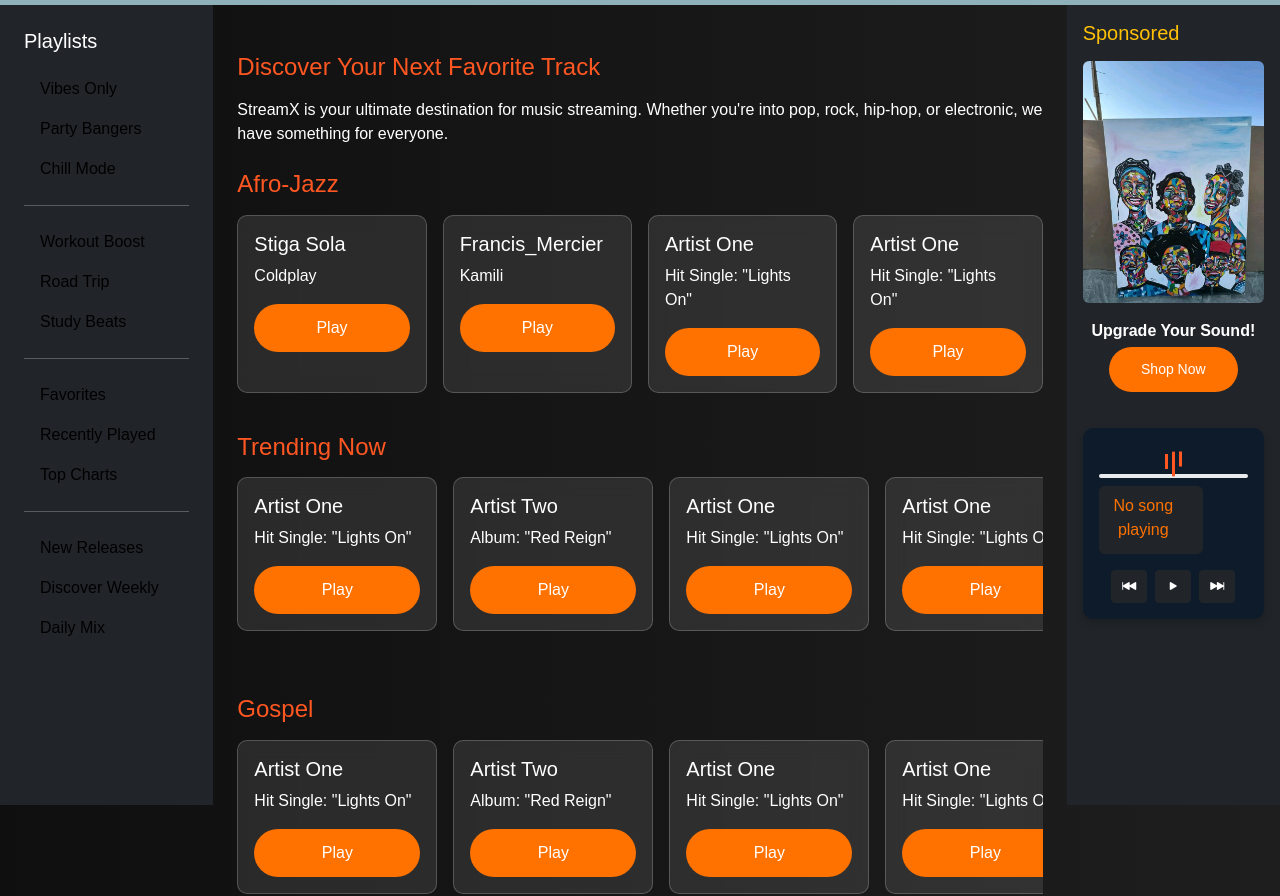
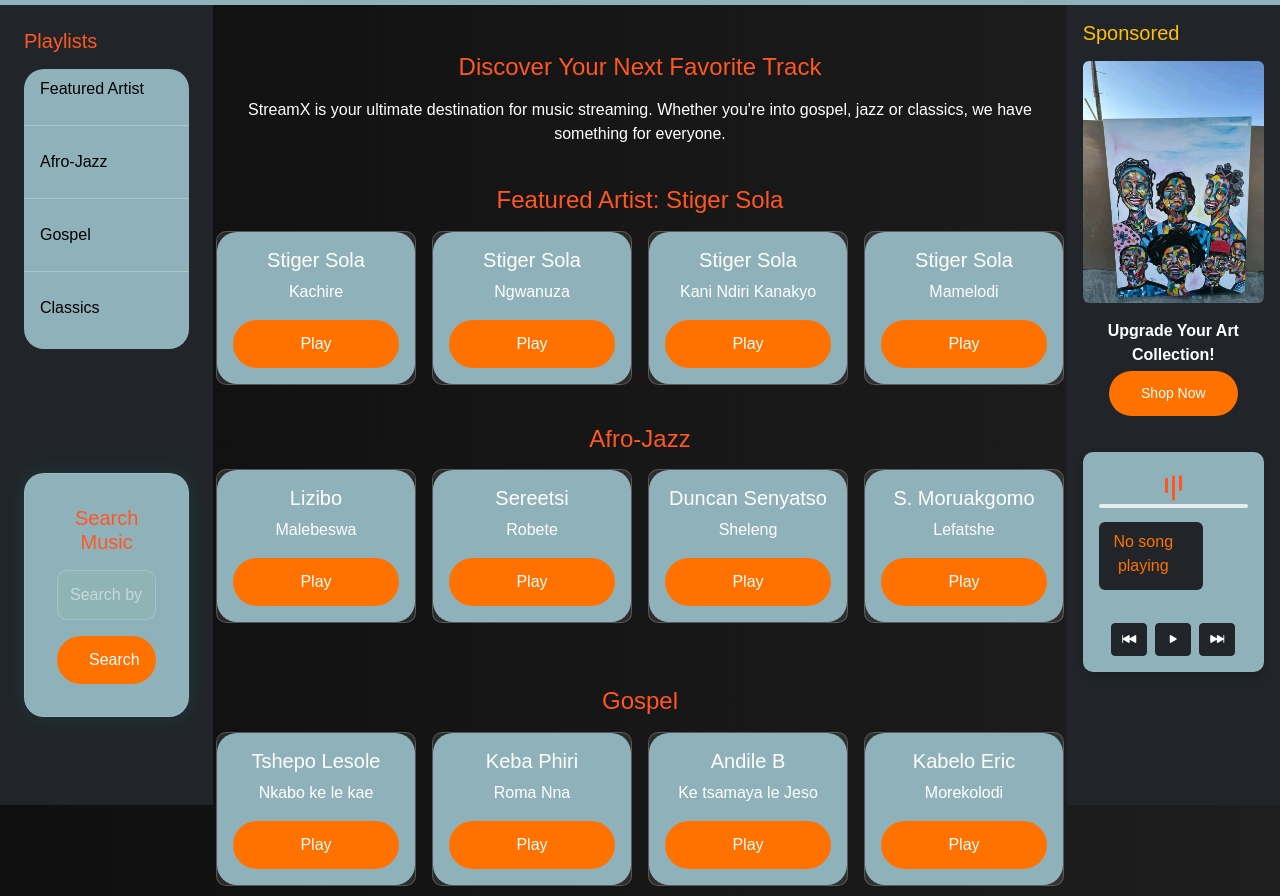
Before and after one commit to bida23-246/BIDA23-246, a plain HTML site: page music.html in a window 1280 px wide. Shown: the part 63-959 px from the top of the page. Drawn offline with nearby package versions, Linux system fonts and the light colour scheme.

Commit message:
Update music.html

```diff
--- a/music.html
+++ b/music.html
@@ -11,8 +11,15 @@
 
   /* Main */
   main { flex: 1;
+    display: flex; /* Enable Flexbox */
+  flex-direction: column; /* Stack items vertically */
+  justify-content: center; /* Center items vertically */
+  align-items: center; /* Center items horizontally */
+  text-align: center; /* Center-align text */
+  padding: 2rem; /* Add padding for better spacing */
+  overflow-y: auto; /* Allow scrolling if content overflows */
+
   }
-
   main h4 { margin-top: 1.5rem; margin-bottom: 0.5rem; }
 
   .leftbar { justify-content: center;}
@@ -21,26 +28,24 @@
   header nav button { border-color: white; color: white; transition: all 0.3s ease-in-out; }
   header nav button:hover { background-color: white; color: #dc3545; }
 
-/* Responsive tweaks */
   @media (max-width: 768px) { aside { display: none; }
   .container-fluid > .row > main { width: 100%; }
-  /* Make the header buttons stacked on mobile */
   header nav { flex-direction: column; align-items: center; } }
 
    /* current  styles */
-  .bg-custom-orange { background-color: #0d1b2a } /* Player controls background */
+  .bg-custom-orange { background: #8fb1ba; }
   .btn-custom-orange { background-color: #ff7200; /* Button colours */
                        color: white;
                        border: none;}
 
-   btn-custom-orange:hover { background-color: #e66a00; /* Slightly darker orange for hover effect */
+   btn-custom-orange:hover { background-color: #e66a00;
                              color: white; }
 
   .glassmorphism {
     background: rgba(255, 255, 255, 0.1); /* Semi-transparent white */
     backdrop-filter: blur(10px); /* Blur effect */
     -webkit-backdrop-filter: blur(10px); /* Safari support */
-    border: 1px solid rgba(255, 255, 255, 0.2); /* Subtle border */
+    border: 1px solid rgba(255, 255, 255, 0.2);
     border-radius: 10px; /* Current */ }
 
      /* Interactive elements styling */
@@ -69,22 +74,35 @@
                height: 100vh;
                overflow-y: auto; }
 
+    .leftbar ul , .card-body  {background: #8fb1ba;
+                               border-radius: 20px;}
+    .leftbar ul {height: 280px;}
+    .searchbar { background: #8fb1ba; /* Same background as pricing-card */
+                 border-radius: 20px;
+                 padding: 2rem; /* Inner padding */
+                 margin-top: 7.75rem;
+                 backdrop-filter: blur(16px); /* Blur effect */
+                 box-shadow: 0 0 20px rgba(0, 255, 255, 0.1); /* Subtle shadow */
+                 border: 1px solid rgba(255, 255, 255, 0.1); /* Border style */
+                 transition: transform 0.3s ease, box-shadow 0.3s ease; /* Smooth transitions */}
+
 
     /* Aside */
     #progressBar {
-    height: 4px; /* Adjust the height to make it thinner */
-    background-color: #ff7200; /* Optional: Change the background color */
-    border-radius: 2px; /* Optional: Add rounded corners */}
-
-    /* Ensure spacing between advert and controls */
+                height: 4px;
+                background-color: #ff7200;
+                border-radius: 2px; }
     #player-controls {
-    margin-top: 20px; /* Add spacing above the controls */
-    border-radius: 10px; /* Optional: Add rounded corners */
-    box-shadow: 0 4px 8px rgba(0, 0, 0, 0.2); /* Optional: Add shadow for better visibility */}
-
-    /* Adjust the Now Playing section */
+                height: 220px; /* Recommended height */
+                margin-top: 20px;
+                border-radius: 10px;
+                box-shadow: 0 4px 8px rgba(0, 0, 0, 0.2);
+                display: flex;
+                flex-direction: column;
+                justify-content: space-between;
+                padding: 10px;}
     .now-playing {
-      max-width: 70%; /* Ensure it doesn't take too much space */}
+    max-width: 70%; }
     #player-controls .btn {
     padding: 5px 10px; /* Adjust button size */}
     #player-controls .btn-custom-orange {
@@ -93,7 +111,7 @@
     display: flex;
     align-items: center;
     gap: 10px; /* Space between album art and text */
-      width: 100%; /* Full width */
+    width: 100%;
     justify-content: flex-start; }
           .now-playing p {
           text-align: center;
@@ -121,7 +139,7 @@
         <li class="nav-item"><a class="nav-link" href="contact-us.html">Contact Us</a></li>
         <li class="nav-item"><a class="nav-link" href="feedback.html">Feedback</a></li>
         <li class="nav-item"><a class="nav-link" href="pricing.html">Pricing</a></li>
-        <li class="nav-item"><a class="nav-link" href="music.html">Play Music</a></li>
+        <li class="nav-item"><a class="nav-link active" href="music.html">Play Music</a></li>
       </ul>
     </div>
   </div>
@@ -148,98 +166,99 @@
   <div class="row">
     <!-- Leftbar -->
     <nav class="leftbar col-md-2 p-4 d-none d-md-block bg-dark" style="position: sticky; top: 0; height: 100vh; overflow-y: auto;">
-      <h5 class="mb-3"> Playlists</h5>
+      <h5 class="heading mb-3"> Playlists</h5>
       <ul class="nav flex-column">
-        <li class="nav-item"><a href="#" class="nav-link text-white"> Vibes Only</a></li>
-        <li class="nav-item"><a href="#" class="nav-link text-white"> Party Bangers</a></li>
-        <li class="nav-item"><a href="#" class="nav-link text-white"> Chill Mode</a></li>
+        <li class="nav-item"><a href="#" class="nav-link text-white"> Featured Artist</a></li>
         <hr class="text-white" />
-        <li class="nav-item"><a href="#" class="nav-link text-white"> Workout Boost</a></li>
-        <li class="nav-item"><a href="#" class="nav-link text-white"> Road Trip</a></li>
-        <li class="nav-item"><a href="#" class="nav-link text-white"> Study Beats</a></li>
+        <li class="nav-item"><a href="#" class="nav-link text-white"> Afro-Jazz</a></li>
         <hr class="text-white" />
-        <li class="nav-item"><a href="#" class="nav-link text-white"> Favorites</a></li>
-        <li class="nav-item"><a href="#" class="nav-link text-white"> Recently Played</a></li>
-        <li class="nav-item"><a href="#" class="nav-link text-white"> Top Charts</a></li>
+        <li class="nav-item"><a href="#" class="nav-link text-white"> Gospel</a></li>
         <hr class="text-white" />
-        <li class="nav-item"><a href="#" class="nav-link text-white"> New Releases</a></li>
-        <li class="nav-item"><a href="#" class="nav-link text-white"> Discover Weekly</a></li>
-        <li class="nav-item"><a href="#" class="nav-link text-white"> Daily Mix</a></li>
+        <li class="nav-item"><a href="#" class="nav-link text-white"> Classics</a></li>
       </ul>
+      <!-- Search Card -->
+      <div class="searchbar text-white">
+        <h5 class="heading text-center mb-3">Search Music</h5>
+        <form>
+          <div class="mb-3">
+            <input type="text" class="form-control" placeholder="Search by title or artist" style="border-radius: 10px;">
+          </div>
+          <button type="submit" class="btn-custom-orange btn-dark w-100">Search</button>
+        </form>
+      </div>
     </nav>
-
 
     <!-- Main -->
     <main class="col-md-8 p-4">
       <h4 class="heading mb-3">Discover Your Next Favorite Track</h4>
-      <p>StreamX is your ultimate destination for music streaming. Whether you're into pop, rock, hip-hop, or electronic, we have something for everyone.</p>
+      <p>StreamX is your ultimate destination for music streaming. Whether you're into gospel, jazz or classics, we have something for everyone.</p>
 
+      <h4 class="heading mb-3">Featured Artist: Stiger Sola</h4>
+      <div class="d-flex overflow-auto gap-3 pb-3">
+        <!--Add a data-song attribute to each "Play" button to store the song path. This allows JavaScript to dynamically retrieve the song path when the button is clicked.-->
+        <div class="card glassmorphism text-white" style="width: 200px;">
+          <div class="card-body">
+            <h5 class="card-title">Stiger Sola</h5>
+            <p class="card-text">Kachire</p>
+            <button class="btn btn-custom-orange w-100 play-button" data-song="songs/Stiger_Sola-Kachire.mp3.">Play</button>
+          </div>
+        </div>
+
+        <div class="card glassmorphism text-white" style="width: 200px;">
+          <div class="card-body">
+            <h5 class="card-title">Stiger Sola</h5>
+            <p class="card-text">Ngwanuza</p>
+            <button class="btn btn-custom-orange w-100 play-button" data-song="songs/Stiger_Sola-Ngwanuza.mp3">Play</button>
+          </div>
+        </div>
+
+        <div class="card glassmorphism text-white" style="width: 200px;">
+          <div class="card-body">
+            <h5 class="card-title">Stiger Sola</h5>
+            <p class="card-text">Kani Ndiri Kanakyo</p>
+            <button class="btn btn-custom-orange w-100 play-button" data-song="songs/Stiger_Sola-Kani_ndiri_kanakyo.mp3">Play</button>
+          </div>
+        </div>
+        <div class="card glassmorphism text-white" style="width: 200px;">
+          <div class="card-body">
+            <h5 class="card-title">Stiger Sola</h5>
+            <p class="card-text">Mamelodi</p>
+            <button class="btn btn-custom-orange w-100 play-button" data-song="songs/Stiger_Sola-Mamelodi__Botswana.mp3">Play</button>
+          </div>
+        </div>
+     </div>
 
       <h4 class="heading mb-3">Afro-Jazz</h4>
       <div class="d-flex overflow-auto gap-3 pb-3">
         <!--Add a data-song attribute to each "Play" button to store the song path. This allows JavaScript to dynamically retrieve the song path when the button is clicked.-->
         <div class="card glassmorphism text-white" style="width: 200px;">
           <div class="card-body">
-            <h5 class="card-title">Stiga Sola</h5>
-            <p class="card-text">Coldplay</p>
-            <button class="btn btn-custom-orange w-100 play-button" data-song="Major_Lazer_-_Cold_Water__feat._Justin_Bieber___MØ__[Official_Dance_Video](128k).m4a">Play</button>
+            <h5 class="card-title">Lizibo</h5>
+            <p class="card-text">Malebeswa</p>
+            <button class="btn btn-custom-orange w-100 play-button" data-song="songs/LIZIBO_-_MALEBESWA.mp3">Play</button>
           </div>
         </div>
 
         <div class="card glassmorphism text-white" style="width: 200px;">
           <div class="card-body">
-            <h5 class="card-title">Francis_Mercier</h5>
-            <p class="card-text">Kamili</p>
-            <button class="btn btn-custom-orange w-100 play-button" data-song="C:/Users/pmokh/Desktop/Francis_Mercier,_Nitefreak,_Idd_Aziz_-_Kamili__Official_Full_Stream_(128k).m4a">Play</button>
+            <h5 class="card-title">Sereetsi</h5>
+            <p class="card-text">Robete</p>
+            <button class="btn btn-custom-orange w-100 play-button" data-song="songs/Sereetsi___the_Natives_Robete.mp3">Play</button>
           </div>
         </div>
 
         <div class="card glassmorphism text-white" style="width: 200px;">
           <div class="card-body">
-            <h5 class="card-title">Artist One</h5>
-            <p class="card-text">Hit Single: "Lights On"</p>
-            <button class="btn btn-custom-orange w-100">Play</button>
+            <h5 class="card-title">Duncan Senyatso</h5>
+            <p class="card-text">Sheleng</p>
+            <button class="btn btn-custom-orange w-100 play-button" data-song="songs/Duncan_Senyatso___The_Kgwanyape_Band____Sheleng.mp3">Play</button>
           </div>
         </div>
         <div class="card glassmorphism text-white" style="width: 200px;">
           <div class="card-body">
-            <h5 class="card-title">Artist One</h5>
-            <p class="card-text">Hit Single: "Lights On"</p>
-            <button class="btn btn-custom-orange w-100">Play</button>
-          </div>
-        </div>
-     </div>
-
-     <h4 class="heading mb-3">Trending Now</h4>
-      <div class="d-flex overflow-auto gap-3 pb-3">
-        <div class="card glassmorphism text-white" style="min-width: 200px;">
-          <div class="card-body">
-            <h5 class="card-title">Artist One</h5>
-            <p class="card-text">Hit Single: "Lights On"</p>
-            <button class="btn btn-custom-orange w-100">Play</button>
-          </div>
-        </div>
-
-        <div class="card glassmorphism text-white" style="min-width: 200px;">
-          <div class="card-body">
-            <h5 class="card-title">Artist Two</h5>
-            <p class="card-text">Album: "Red Reign"</p>
-            <button class="btn btn-custom-orange w-100">Play</button>
-          </div>
-        </div>
-
-        <div class="card glassmorphism text-white" style="min-width: 200px;">
-          <div class="card-body">
-            <h5 class="card-title">Artist One</h5>
-            <p class="card-text">Hit Single: "Lights On"</p>
-            <button class="btn btn-custom-orange w-100">Play</button>
-          </div>
-        </div>
-        <div class="card glassmorphism text-white" style="min-width: 200px;">
-          <div class="card-body">
-            <h5 class="card-title">Artist One</h5>
-            <p class="card-text">Hit Single: "Lights On"</p>
-            <button class="btn btn-custom-orange w-100">Play</button>
+            <h5 class="card-title">S. Moruakgomo</h5>
+            <p class="card-text">Lefatshe</p>
+            <button class="btn btn-custom-orange w-100 play-button" data-song="songs/Socca_Moruakgomo_Lefatshe.mp3">Play</button>
           </div>
         </div>
      </div>
@@ -248,31 +267,31 @@
       <div class="d-flex overflow-auto gap-3 pb-3">
         <div class="card glassmorphism text-white" style="min-width: 200px;">
           <div class="card-body">
-            <h5 class="card-title">Artist One</h5>
-            <p class="card-text">Hit Single: "Lights On"</p>
-            <button class="btn btn-custom-orange w-100">Play</button>
+            <h5 class="card-title">Tshepo Lesole</h5>
+            <p class="card-text">Nkabo ke le kae</p>
+            <button class="btn btn-custom-orange w-100 play-button" data-song="songs/Tshepo_Lesole__Nkabo_ke_le_kae.mp3">Play</button>
           </div>
         </div>
         <div class="card glassmorphism text-white" style="min-width: 200px;">
           <div class="card-body">
-            <h5 class="card-title">Artist Two</h5>
-            <p class="card-text">Album: "Red Reign"</p>
-            <button class="btn btn-custom-orange w-100">Play</button>
+            <h5 class="card-title">Keba Phiri</h5>
+            <p class="card-text">Roma Nna</p>
+            <button class="btn btn-custom-orange w-100 play-button" data-song="songs/Keba_Phiri_Roma_Nna.mp3">Play</button>
           </div>
         </div>
 
         <div class="card glassmorphism text-white" style="min-width: 200px;">
           <div class="card-body">
-            <h5 class="card-title">Artist One</h5>
-            <p class="card-text">Hit Single: "Lights On"</p>
-            <button class="btn btn-custom-orange w-100">Play</button>
+            <h5 class="card-title">Andile B</h5>
+            <p class="card-text">Ke tsamaya le Jeso</p>
+            <button class="btn btn-custom-orange w-100 play-button" data-song="songs/ANDILE_B_Ke_Tsamaya_Le_Jeso.mp3">Play</button>
           </div>
         </div>
         <div class="card glassmorphism text-white" style="min-width: 200px;">
           <div class="card-body">
-            <h5 class="card-title">Artist One</h5>
-            <p class="card-text">Hit Single: "Lights On"</p>
-            <button class="btn btn-custom-orange w-100">Play</button>
+            <h5 class="card-title">Kabelo Eric</h5>
+            <p class="card-text">Morekolodi</p>
+            <button class="btn btn-custom-orange w-100 play-button" data-song="songs/Kabelo_Eric-Morekolodi.mp3">Play</button>
           </div>
         </div>
      </div>
@@ -281,49 +300,46 @@
       <div class="d-flex overflow-auto gap-3 pb-3">
         <div class="card glassmorphism text-white" style="min-width: 200px;">
           <div class="card-body">
-            <h5 class="card-title">Artist One</h5>
-            <p class="card-text">Hit Single: "Lights On"</p>
-            <button class="btn btn-custom-orange w-100">Play</button>
+            <h5 class="card-title">Deben Natale</h5>
+            <p class="card-text">Ha re nyadisa</p>
+            <button class="btn btn-custom-orange w-100 play-button" data-song="songs/Deben_Natale-Ha_re_nyadisa.mp3">Play</button>
           </div>
         </div>
         <div class="card glassmorphism text-white" style="min-width: 200px;">
           <div class="card-body">
-            <h5 class="card-title">Artist Two</h5>
-            <p class="card-text">Album: "Red Reign"</p>
-            <button class="btn btn-custom-orange w-100">Play</button>
+            <h5 class="card-title">Hugh Masekela</h5>
+            <p class="card-text">Thanayi</p>
+            <button class="btn btn-custom-orange w-100 play-button" data-song="songs/Hugh_Masekela-_Thanayi.mp3">Play</button>
           </div>
         </div>
 
         <div class="card glassmorphism text-white" style="min-width: 200px;">
           <div class="card-body">
-            <h5 class="card-title">Artist One</h5>
-            <p class="card-text">Hit Single: "Lights On"</p>
-            <button class="btn btn-custom-orange w-100">Play</button>
+            <h5 class="card-title">Matsieng</h5>
+            <p class="card-text">Khudutlou</p>
+            <button class="btn btn-custom-orange w-100 play-button" data-song="songs/KHUDUTLOU-MATSIENG.mp3">Play</button>
           </div>
         </div>
         <div class="card glassmorphism text-white" style="min-width: 200px;">
           <div class="card-body">
-            <h5 class="card-title">Artist One</h5>
-            <p class="card-text">Hit Single: "Lights On"</p>
-            <button class="btn btn-custom-orange w-100">Play</button>
+            <h5 class="card-title">Thulie</h5>
+            <p class="card-text">Maphuthadichaba</p>
+            <button class="btn btn-custom-orange w-100 play-button" data-song="songs/Thulie-Maphuthadichaba.mp3">Play</button>
           </div>
         </div>
      </div>
 
     </main>
 
-
-     <!-- Ad Section -->
-
-    <!-- Add this hidden audio element near the top of the body -->
+    <!-- hidden audio element -->
 <audio id="globalAudioPlayer" style="display: none;"></audio>
 
-<!-- Updated ad section with working controls -->
+<!-- ad section  -->
 <aside class="col-md-2 bg-dark p-3 d-none d-md-block" style="position: sticky; top: 0; height: 100vh; overflow-y: auto;">
   <h5 class="mb-3 text-warning">Sponsored</h5>
   <div class="d-flex flex-column align-items-center text-center">
     <img src="ad.jpg" alt="Ad Banner" class="img-fluid rounded mb-3" style="width: 100%; height: auto;">
-    <p class="mb-1"><strong>Upgrade Your Sound!</strong></p>
+    <p class="mb-1"><strong>Upgrade Your Art Collection!</strong></p>
     <a href="#" class="btn btn-custom-orange btn-sm mb-3">Shop Now</a>
   </div>
 
@@ -356,8 +372,7 @@
   </div>
 </div>
 </aside>
-    <!-- Ad Section End -->
-    <!-- ... (previous code remains unchanged) ... -->
+
 
     <!-- Ad Section End -->
   </div> <!-- Close the first row -->
```
Lines whose indentation alone changed are shown as unchanged.
